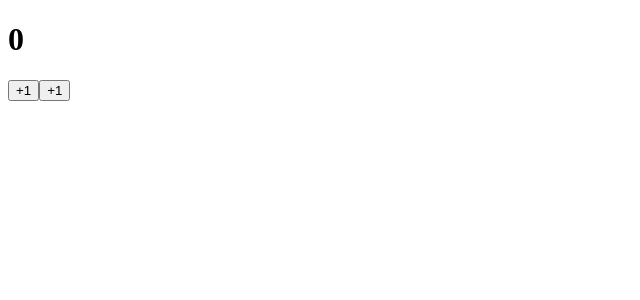
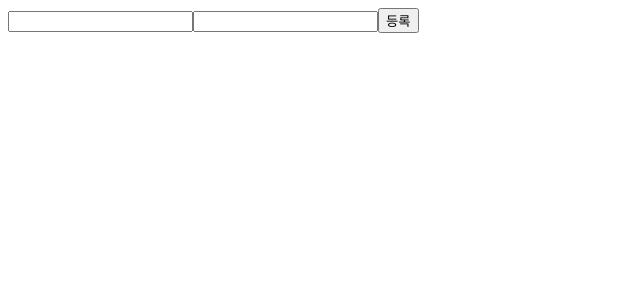
Before and after one commit to xxpiiiide/ts_react, a React (Create React App) app: page / in a window 1280 px wide. Shown: the top 300 px of the page, without its empty margins (0-640 px from the left). Built offline with nearby package versions, Linux system fonts and the light colour scheme.

Commit message:
Input 상태 관리

```diff
--- a/src/App.tsx
+++ b/src/App.tsx
@@ -1,8 +1,11 @@
 import React from 'react';
-import Counter from './Counter'
+import MyForm from './MyForm'
 
 const App: React.FC = () => {
-  return <Counter />
+  const onSubmit = (form: {name: string; description: string}) => {
+    console.log(form);
+  }
+  return <MyForm onSubmit={onSubmit} />
 }
 
 export default App
--- /dev/null
+++ b/src/MyForm.tsx
@@ -0,0 +1,52 @@
+import React, {useState} from "react"
+
+
+type MyFormProps = {
+    onSubmit: (form: { name: string; description: string}) => void;
+}
+
+function MyForm({onSubmit}: MyFormProps) {
+    const [form, setForm] = useState({
+        name: '',
+        description: ''
+    });
+
+    const {name, description} = form;
+
+    // const onChange:React.ChangeEventHandler<HTMLInputElement> = (e) => {
+    //     const {name, value} = e.target;
+    //     setForm({
+    //         ...form,
+    //         [name]: value
+    //     })
+    // }
+    //  위 코드와 아래코드는 동일한 코드이다.
+    const onChange = (e:React.ChangeEvent<HTMLInputElement>) => {
+        // e값을 무엇으로 설정해야할까? 아직 모를 때에는 any로 설정하나 e객체의 타입을 외울 필요는 없이 onChange에 올리면 알 수 있다.
+        const {name, value} = e.target;
+        setForm({
+            ...form,
+            [name]: value
+        })
+    }
+
+    const handleSubmit = (e:React.FormEvent<HTMLFormElement>) => {
+        // e값을 아직 모를 때 any로 설정한다. e객체의 타입 외울 필요 없이 onSubmit에 올리면 알 수 있다.
+        e.preventDefault();
+        onSubmit(form);
+        setForm({
+            name:'',
+            description:''
+        });
+    }
+
+    return(
+        <form onSubmit={handleSubmit}>
+            <input name="name" value={name} onChange={onChange} />
+            <input name='description' value={description} onChange={onChange} />
+            <button>등록</button>
+        </form>
+    )
+}
+
+export default MyForm
```
